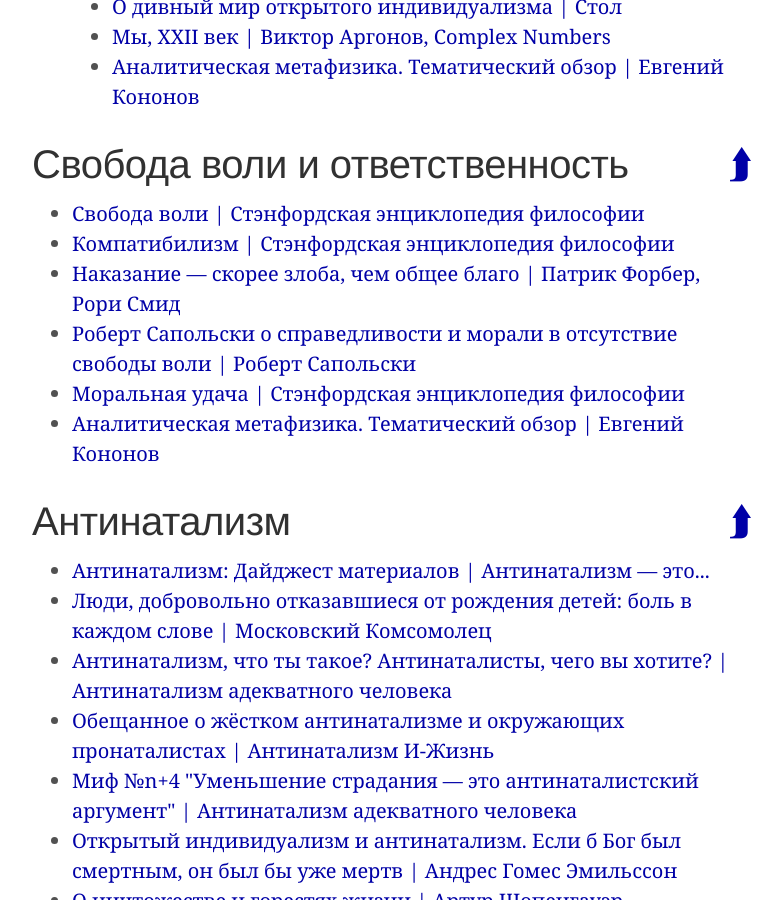
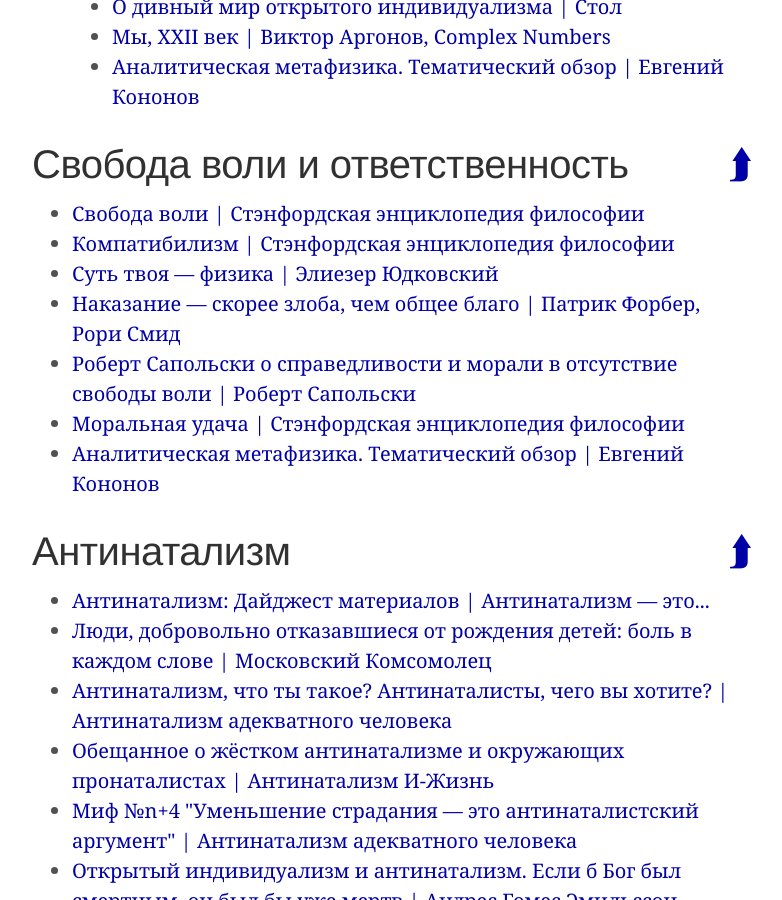
Before and after one commit to ReducingSuffering/reducingsuffering.github.io, a Jekyll site: the page built from index.md, in a window 1280 px wide and 900 px high, scrolled down 19605 px. Shown: the whole window, without its empty margins (248-1030 px from the left). Built offline with Jekyll 4.4.1, drawn with Linux system fonts in a browser that asks for light colours.

Commit message:
Update free-will.html

```diff
--- a/_lists/free-will.html
+++ b/_lists/free-will.html
@@ -6,6 +6,7 @@
 nodes:
 - 131 # Свобода воли — Стэнфордская Энциклопедия Философии
 - 142 # Компатибилизм — Стэнфордская Энциклопедия Философии
+- 576 # Суть твоя - физика — Элиезер Юдковский
 - 104 # Наказание — скорее злоба, чем общее благо — Патрик Форбер, Рори Смид
 - 127 # Роберт Сапольски о справедливости и морали в отсутствие свободы воли — VERT DIDER
 - 331 # Моральная удача
```
